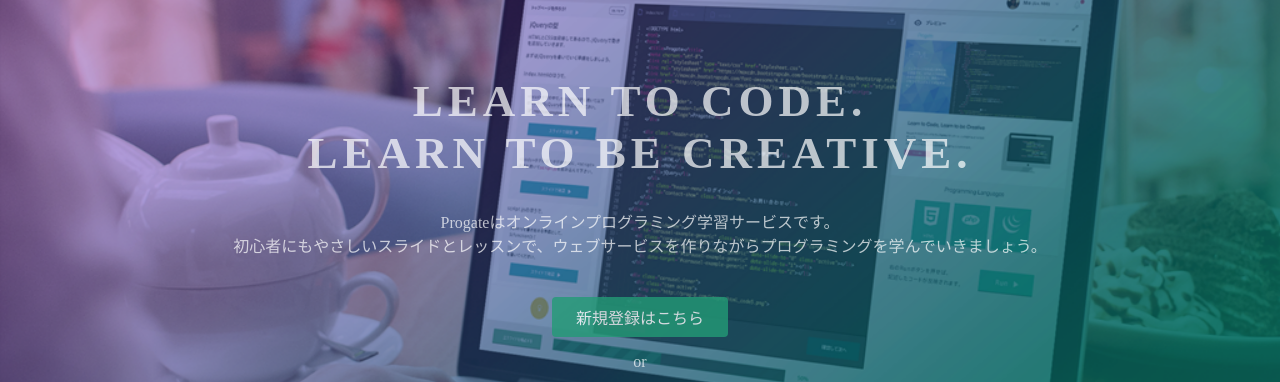
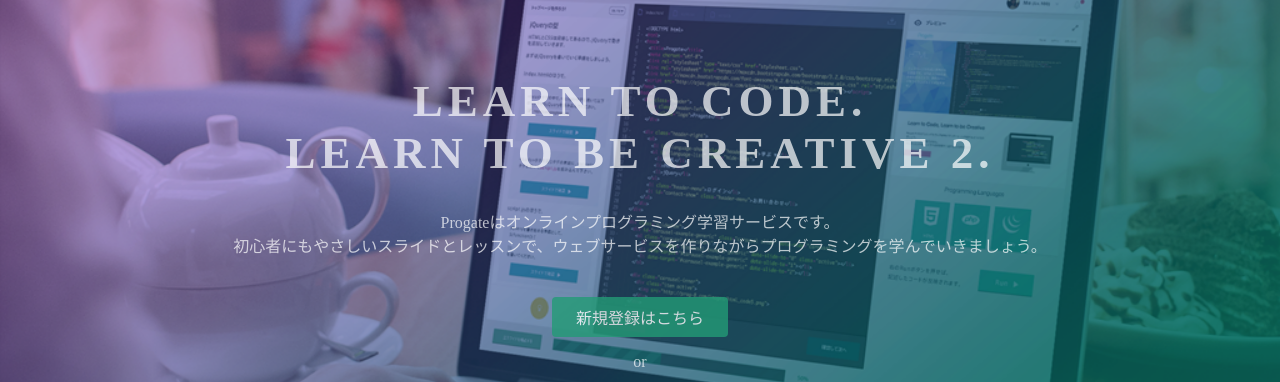
Before and after one commit to yoheishimizu/github.io, a plain HTML site: page index.html in a window 1280 px wide. Shown: the part 135-517 px from the top of the page. Drawn offline with Linux system fonts and the light colour scheme.

Commit message:
Update index.html

```diff
--- a/index.html
+++ b/index.html
@@ -23,7 +23,7 @@
   </header>
   <div class="top-wrapper">
     <div class="container">
-      <h1>LEARN TO CODE.<br>LEARN TO BE CREATIVE.</h1>
+      <h1>LEARN TO CODE.<br>LEARN TO BE CREATIVE 2.</h1>
       <p>Progateはオンラインプログラミング学習サービスです。<br>初心者にもやさしいスライドとレッスンで、ウェブサービスを作りながらプログラミングを学んでいきましょう。</p>
       <div class="btn-wrapper">
         <a href="#" class="btn signup">新規登録はこちら</a>
```
